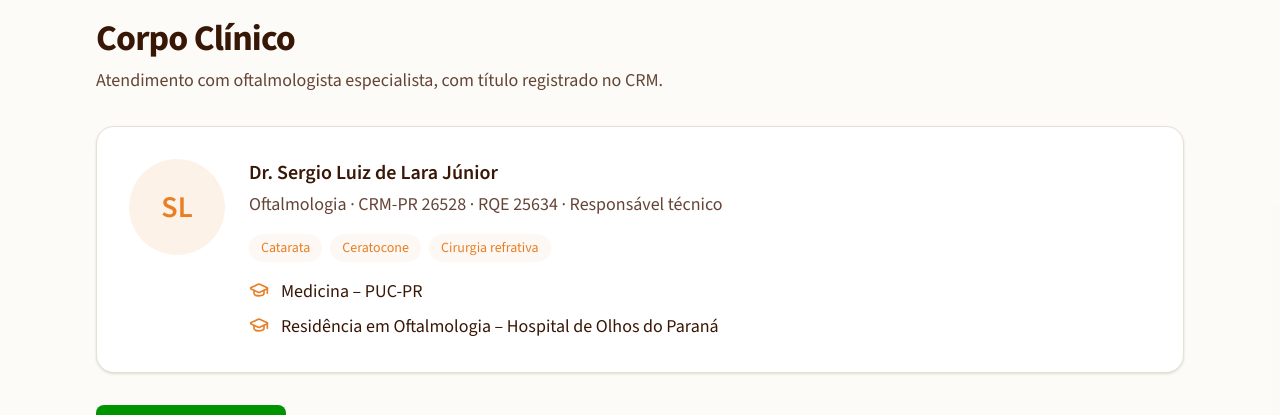
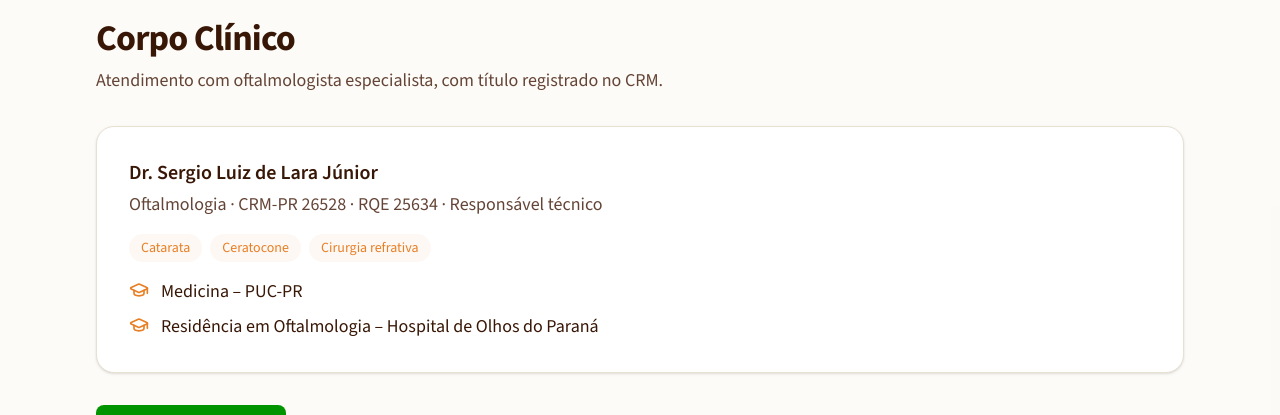
Before and after one commit to fabiopaitra/clinica-san-gabriel, a Next.js app: page / in a window 1280 px wide. Shown: the part 1320-1735 px from the top of the page. Built offline with nearby package versions, Linux system fonts and the light colour scheme; no server answers.

Commit message:
seo-local-growth: remove the initials thumbnail from the doctor card

```diff
--- a/components/sections/corpo-clinico-section.tsx
+++ b/components/sections/corpo-clinico-section.tsx
@@ -3,25 +3,9 @@ import { WhatsAppIcon } from "@/components/icons/whatsapp-icon";
 import { Button } from "@/components/ui/button";
 import { CLINIC, DOCTORS } from "@/lib/clinic-data";
 
-function initials(name: string) {
-  return name
-    .replace(/^Dra?\.\s*/, "")
-    .split(" ")
-    .filter((word) => word.length > 2)
-    .slice(0, 2)
-    .map((word) => word[0])
-    .join("");
-}
-
 function DoctorCard({ doctor }: { doctor: (typeof DOCTORS)[number] }) {
   return (
-    <article className="flex flex-col gap-6 rounded-2xl border bg-card p-6 shadow-sm sm:flex-row sm:p-8">
-      <div
-        className="flex size-24 shrink-0 items-center justify-center rounded-full bg-primary/10 text-3xl font-semibold text-primary"
-        aria-hidden
-      >
-        {initials(doctor.name)}
-      </div>
+    <article className="rounded-2xl border bg-card p-6 shadow-sm sm:p-8">
       <div className="min-w-0">
         <h3 className="text-xl font-semibold">{doctor.name}</h3>
         <p className="mt-1 text-base text-muted-foreground">
```
